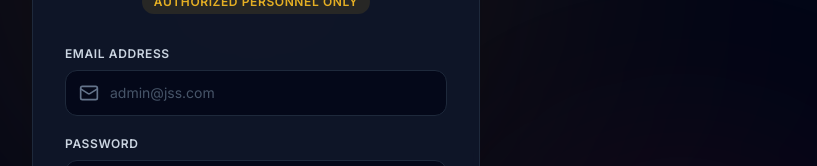
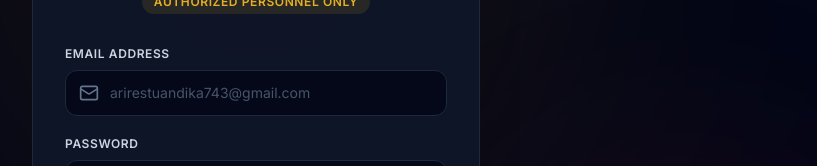
Before and after one commit to arirestuandika743-jpg/web-jssv2, a Next.js app: page /admin/login in a window 1280 px wide. Shown: the part 247-413 px from the top of the page, without its empty margins (384-1201 px from the left). Built offline with nearby package versions, Linux system fonts and the light colour scheme; no server answers.

Commit message:
fix: update admin login placeholder email

```diff
--- a/src/app/admin/login/page.tsx
+++ b/src/app/admin/login/page.tsx
@@ -96,7 +96,7 @@ export default function AdminLoginPage() {
                 type="email"
                 value={email}
                 onChange={(e) => setEmail(e.target.value)}
-                placeholder="admin@jss.com"
+                placeholder="arirestuandika743@gmail.com"
                 required
                 className="w-full bg-slate-950/80 border border-slate-800 rounded-xl pl-11 pr-4 py-3 text-sm text-white placeholder-slate-600 focus:outline-none focus:border-amber-500 focus:ring-1 focus:ring-amber-500 transition-all"
               />
```
